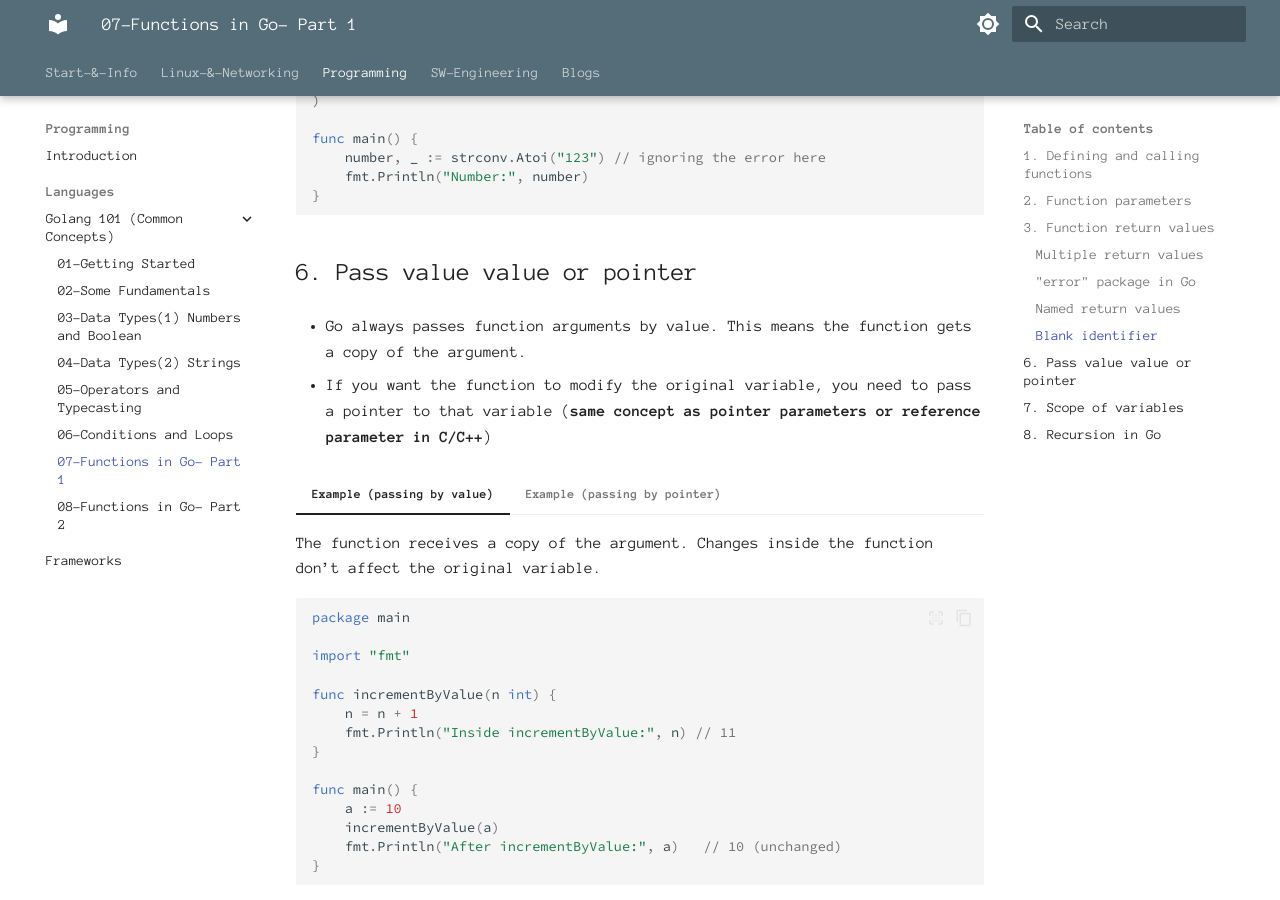
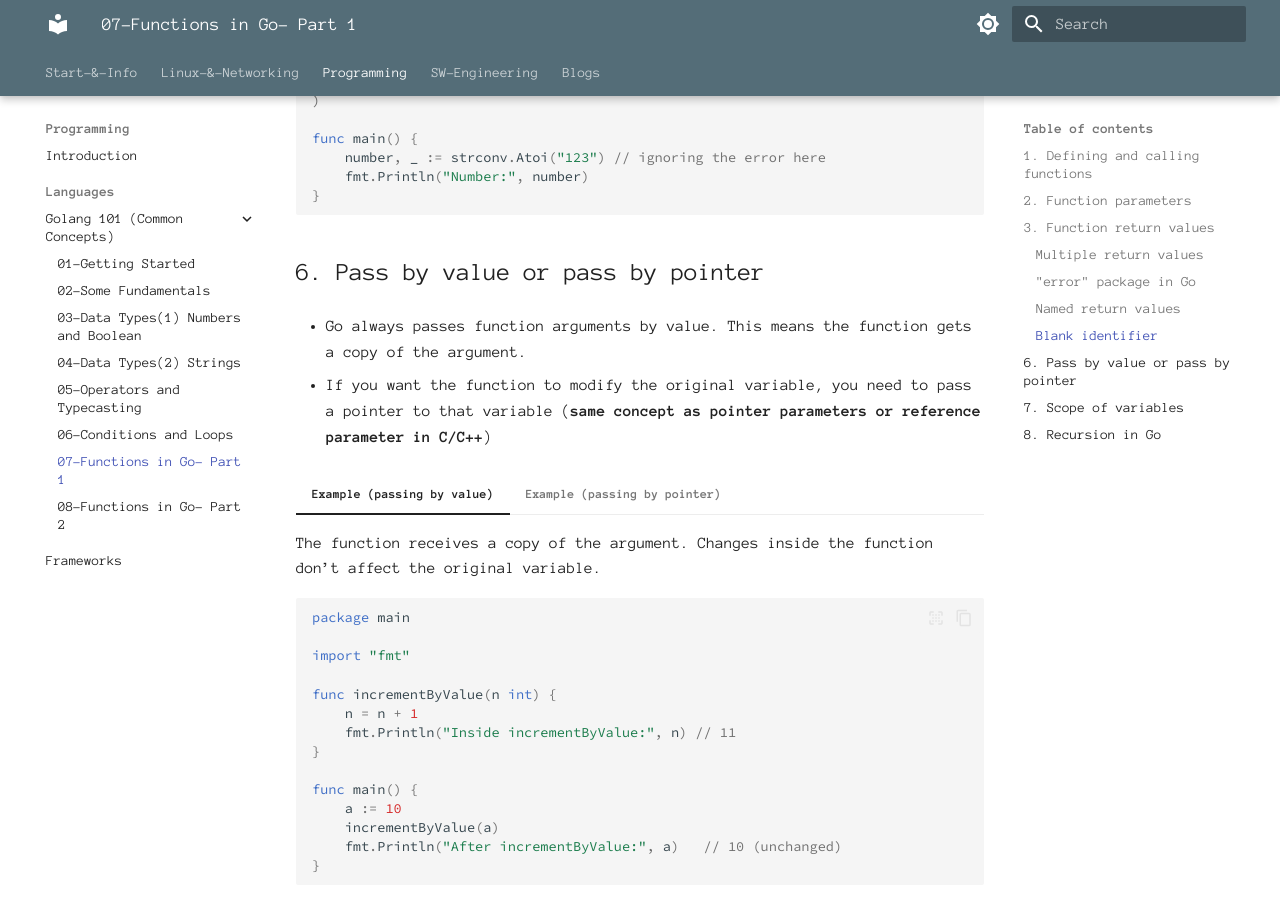
Before and after one commit to alohamujeeb/alohamujeeb.github.io, an MkDocs documentation site: the page built from docs/programming/languages/golang101/07-functions-in-Go-P1.md, in a window 1280 px wide and 900 px high, scrolled down 3894 px. Built offline with MkDocs 1.6.1 and Material for MkDocs 9.7.7, drawn with Linux system fonts in a browser that asks for light colours.

Commit message:
a topic on go addded

````diff
--- a/docs/programming/languages/golang101/07-functions-in-Go-P1.md
+++ b/docs/programming/languages/golang101/07-functions-in-Go-P1.md
@@ -291,7 +291,7 @@ The blank identifier _ is a special placeholder used when you want to ignore a v
         fmt.Println("Quotient:", quotient)
     }
     ```
-## 6. Pass value value or pointer
+## 6. Pass by value or pass by pointer
 
 - Go always passes function arguments by value. This means the function gets a copy of the argument.
 
````
Also changed, not shown: docs/programming/languages/golang101/03-datatypes-1.md (+1 -1 lines).
